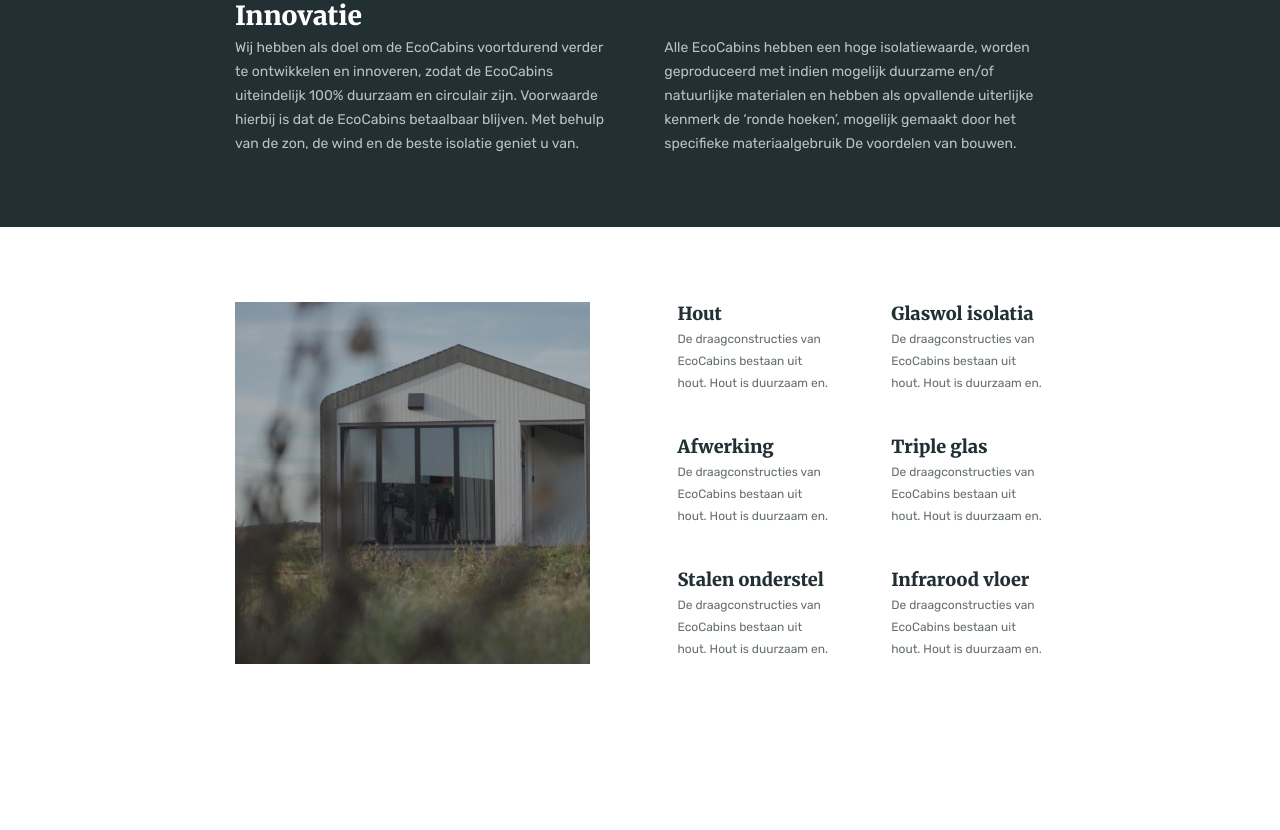
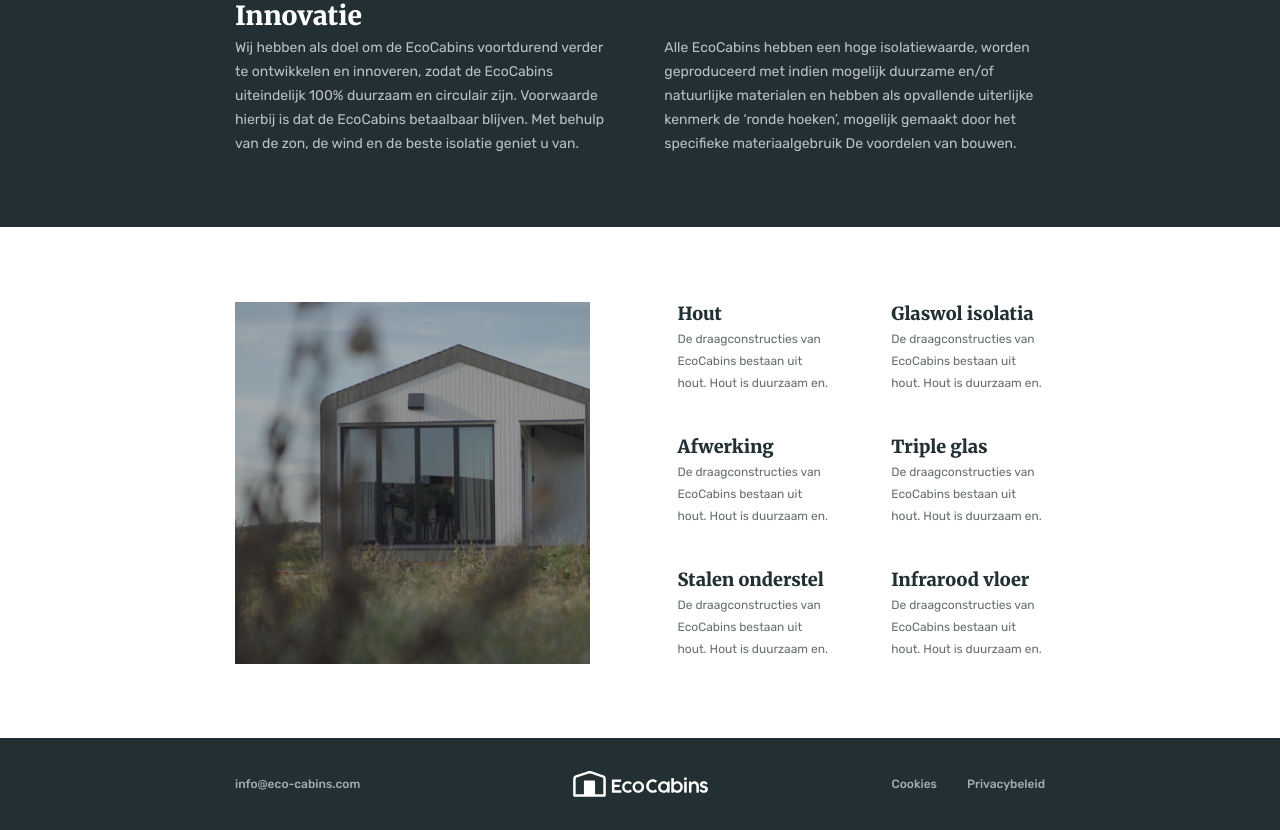
Before and after one commit to Nomex2008/Site-EcoCompany, a plain HTML site: page index.html in a window 1280 px wide. Shown: the part 1226-2056 px from the top of the page. Before the commit the page ends 1964 px from the top, so only its background shows below. Drawn offline with nearby package versions, Linux system fonts and the light colour scheme.

Commit message:
Commit6(footer)
Add footer.

```diff
--- a/css/mainCSS.css
+++ b/css/mainCSS.css
@@ -360,6 +360,7 @@ body {
 /*swiper*/
 .swiper{
     overflow: hidden;
+    cursor: pointer;
 }
 .swiper-initialized{
     touch-action: pan-y;
@@ -466,3 +467,64 @@ body {
         grid-template-columns: auto;
     }
 }
+/*footer*/
+.footer {
+    background-color: #222F33;
+    padding: 33px 0;
+}
+.footer__container {
+    display: grid;
+    grid-template-columns: repeat(3,1fr);
+}
+.footer__mail {
+    display: flex;
+    align-items: center;
+
+    color: #FFF;
+
+    /* Label / Medium */
+    font-family: Rubik;
+    font-size: 12px;
+    font-style: normal;
+    font-weight: 500;
+    line-height: normal;
+    opacity: .6;
+}
+.footer__mail:hover{
+    text-decoration: underline;
+}
+
+.footer__logo {
+    justify-self: center;
+}
+.footer__menu {
+    display: flex;
+    align-items: center;
+    margin-left: auto;
+    column-gap: 30px;
+}
+.menu-footer__link {
+    color: #FFF;
+
+    /* Label / Medium */
+    font-family: Rubik;
+    font-size: 12px;
+    font-style: normal;
+    font-weight: 500;
+    line-height: normal;
+    opacity: .6;
+}
+.menu-footer__link:hover{
+    text-decoration: underline;
+}
+@media (max-width:600px) {
+    .footer__container {
+        grid-template-columns: auto;
+        justify-content: center;
+        text-align: center;
+        row-gap: 20px;
+    }
+    .footer__mail {
+         margin: 0 auto;
+    }
+}
--- a/index.html
+++ b/index.html
@@ -257,7 +257,26 @@
         </main>
 
         <footer class="footer">
-
+            <div class="footer__container">
+                <a href="malito:info@eco-cabins.com" class="footer__mail">
+                    info@eco-cabins.com
+                </a>
+                <div class="footer__logo">
+                    <img src="img/header/Logo horizontal.svg" alt="logo">
+                </div>
+                <ul class="footer__menu menu">
+                    <li class="menu-footer__item">
+                        <a href="" class="menu-footer__link">
+                            Cookies
+                        </a>
+                    </li>
+                    <li class="menu-footer__item">
+                        <a href="" class="menu-footer__link">
+                            Privacybeleid
+                        </a>
+                    </li>
+                </ul>
+            </div>
         </footer>
 
     </div>
```
